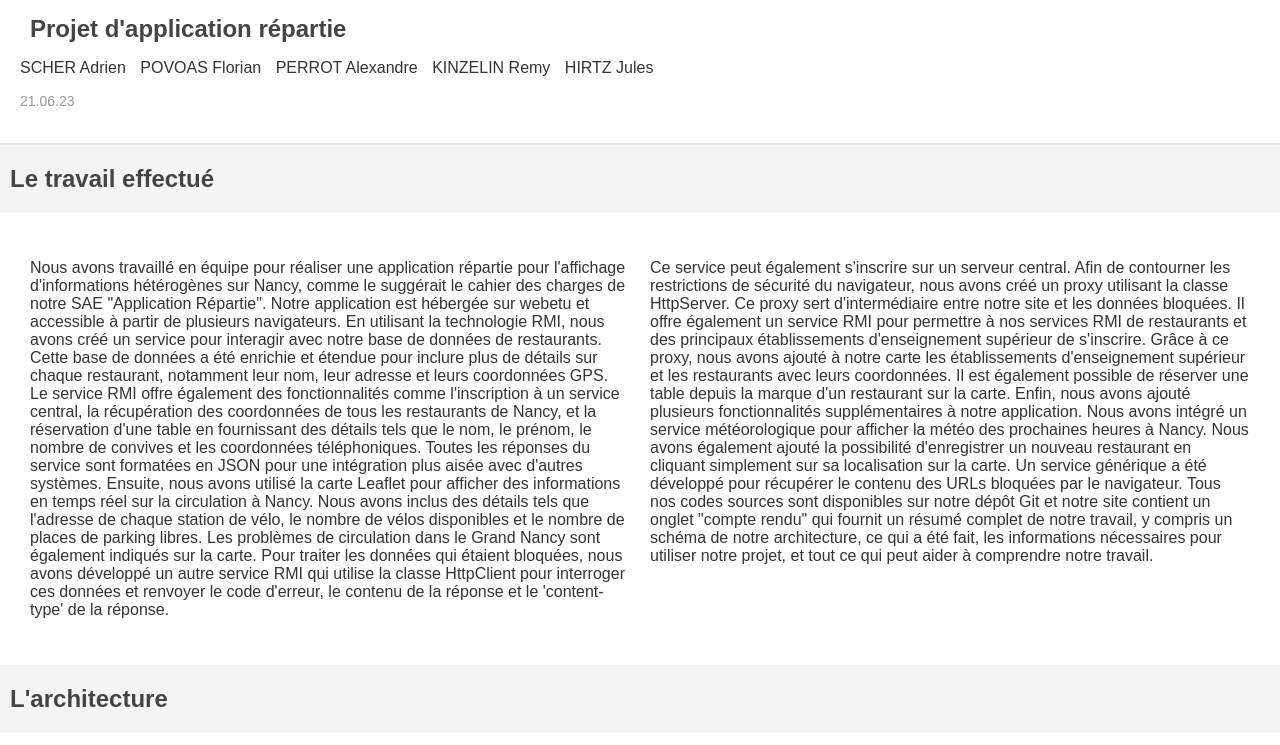
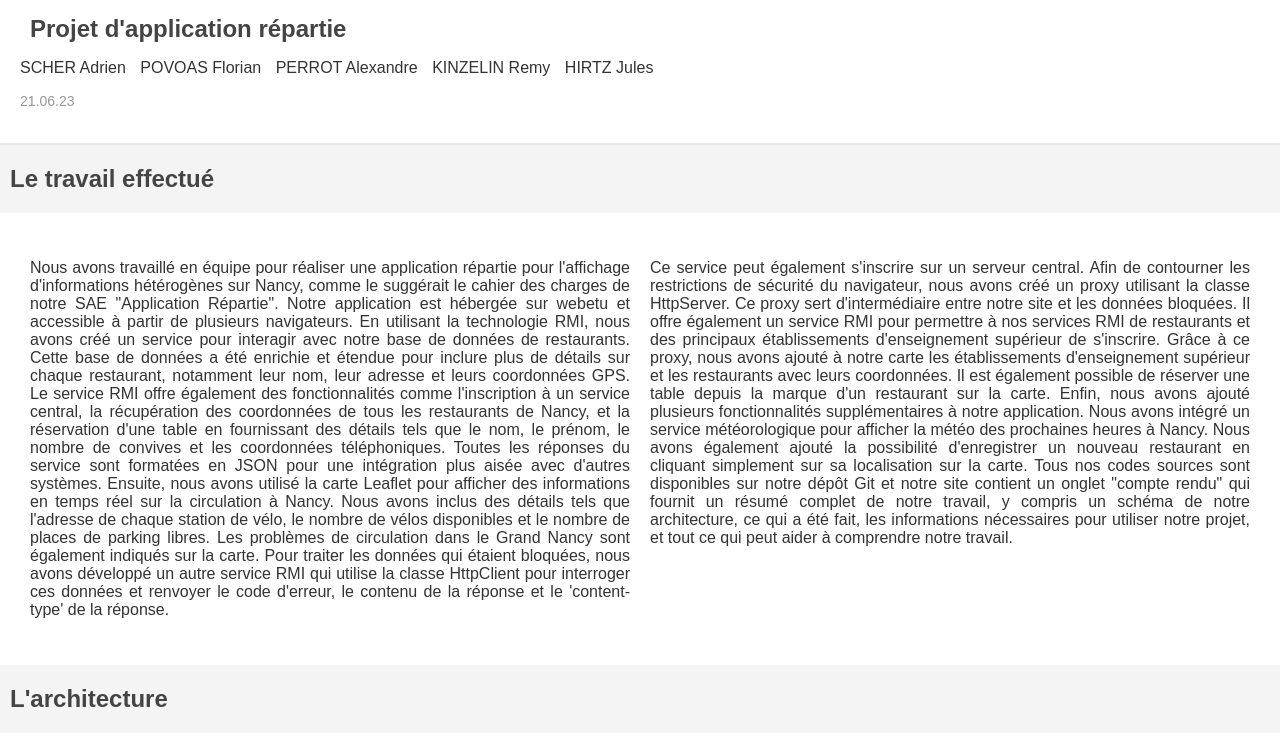
Before and after one commit to adrien99920/SAE_app_repartie, a plain HTML site: page pages/about.html in a window 1280 px wide. Shown: the part 49-794 px from the top of the page. Drawn offline with Linux system fonts and the light colour scheme.

Commit message:
Ajout final

```diff
--- a/meteo/afficherMeto.js
+++ b/meteo/afficherMeto.js
@@ -32,7 +32,7 @@ export const afficherMeteo = async () => {
     html += `
         <tr>
           <td>${heure}</td>
-          <td>${data[dateTime].temperature["2m"]-273.15}</td>
+          <td>${(data[dateTime].temperature["2m"]-273.15).toFixed(2) }</td>
           <td>${data[dateTime].pluie}</td>
           <td>${data[dateTime].risque_neige}</td>
         </tr>
--- a/pages/about.html
+++ b/pages/about.html
@@ -24,7 +24,7 @@
     </div>
     <h2> Le travail effectué </h2>
     <div class="description" style="display: flex; justify-content: space-between;">
-        <div style="flex: 1; padding: 10px;">
+        <div style="flex: 1; padding: 10px; text-align: justify">
             <p>Nous avons travaillé en équipe pour réaliser une application répartie pour l'affichage d'informations hétérogènes sur Nancy, comme le suggérait le cahier des charges de notre SAE "Application Répartie". Notre application est hébergée sur webetu et accessible à partir de plusieurs navigateurs.
 
                 En utilisant la technologie RMI, nous avons créé un service pour interagir avec notre base de données de restaurants. Cette base de données a été enrichie et étendue pour inclure plus de détails sur chaque restaurant, notamment leur nom, leur adresse et leurs coordonnées GPS. Le service RMI offre également des fonctionnalités comme l'inscription à un service central, la récupération des coordonnées de tous les restaurants de Nancy, et la réservation d'une table en fournissant des détails tels que le nom, le prénom, le nombre de convives et les coordonnées téléphoniques. Toutes les réponses du service sont formatées en JSON pour une intégration plus aisée avec d'autres systèmes.
@@ -34,12 +34,12 @@
                 Pour traiter les données qui étaient bloquées, nous avons développé un autre service RMI qui utilise la classe HttpClient pour interroger ces données et renvoyer le code d'erreur, le contenu de la réponse et le 'content-type' de la réponse.
             </p>
         </div>
-        <div style="flex: 1; padding: 10px;">
+        <div style="flex: 1; padding: 10px; text-align: justify;">
             <p>
                 Ce service peut également s'inscrire sur un serveur central.
                 Afin de contourner les restrictions de sécurité du navigateur, nous avons créé un proxy utilisant la classe HttpServer. Ce proxy sert d'intermédiaire entre notre site et les données bloquées. Il offre également un service RMI pour permettre à nos services RMI de restaurants et des principaux établissements d'enseignement supérieur de s'inscrire. Grâce à ce proxy, nous avons ajouté à notre carte les établissements d'enseignement supérieur et les restaurants avec leurs coordonnées. Il est également possible de réserver une table depuis la marque d'un restaurant sur la carte.
 
-                Enfin, nous avons ajouté plusieurs fonctionnalités supplémentaires à notre application. Nous avons intégré un service météorologique pour afficher la météo des prochaines heures à Nancy. Nous avons également ajouté la possibilité d'enregistrer un nouveau restaurant en cliquant simplement sur sa localisation sur la carte. Un service générique a été développé pour récupérer le contenu des URLs bloquées par le navigateur.
+                Enfin, nous avons ajouté plusieurs fonctionnalités supplémentaires à notre application. Nous avons intégré un service météorologique pour afficher la météo des prochaines heures à Nancy. Nous avons également ajouté la possibilité d'enregistrer un nouveau restaurant en cliquant simplement sur sa localisation sur la carte.
 
                 Tous nos codes sources sont disponibles sur notre dépôt Git et notre site contient un onglet "compte rendu" qui fournit un résumé complet de notre travail, y compris un schéma de notre architecture, ce qui a été fait, les informations nécessaires pour utiliser notre projet, et tout ce qui peut aider à comprendre notre travail.</p>
         </div>
```
